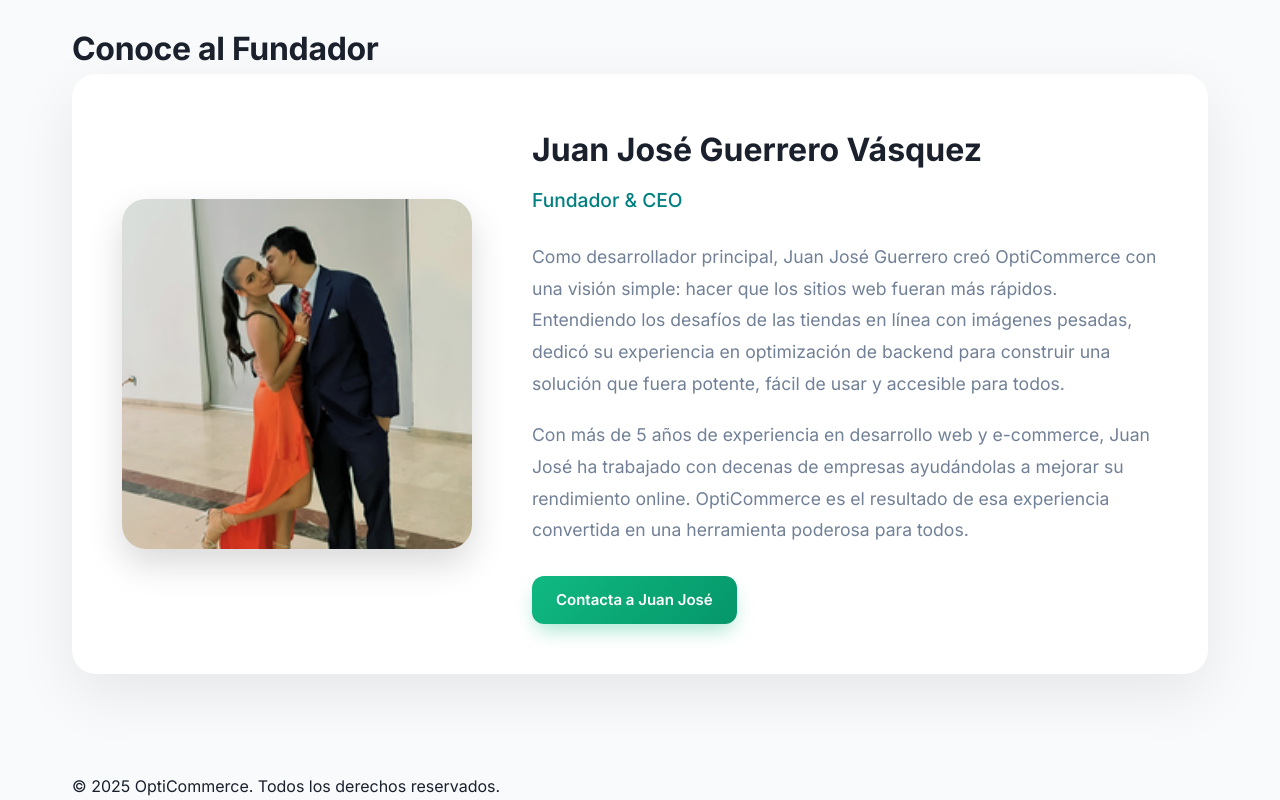
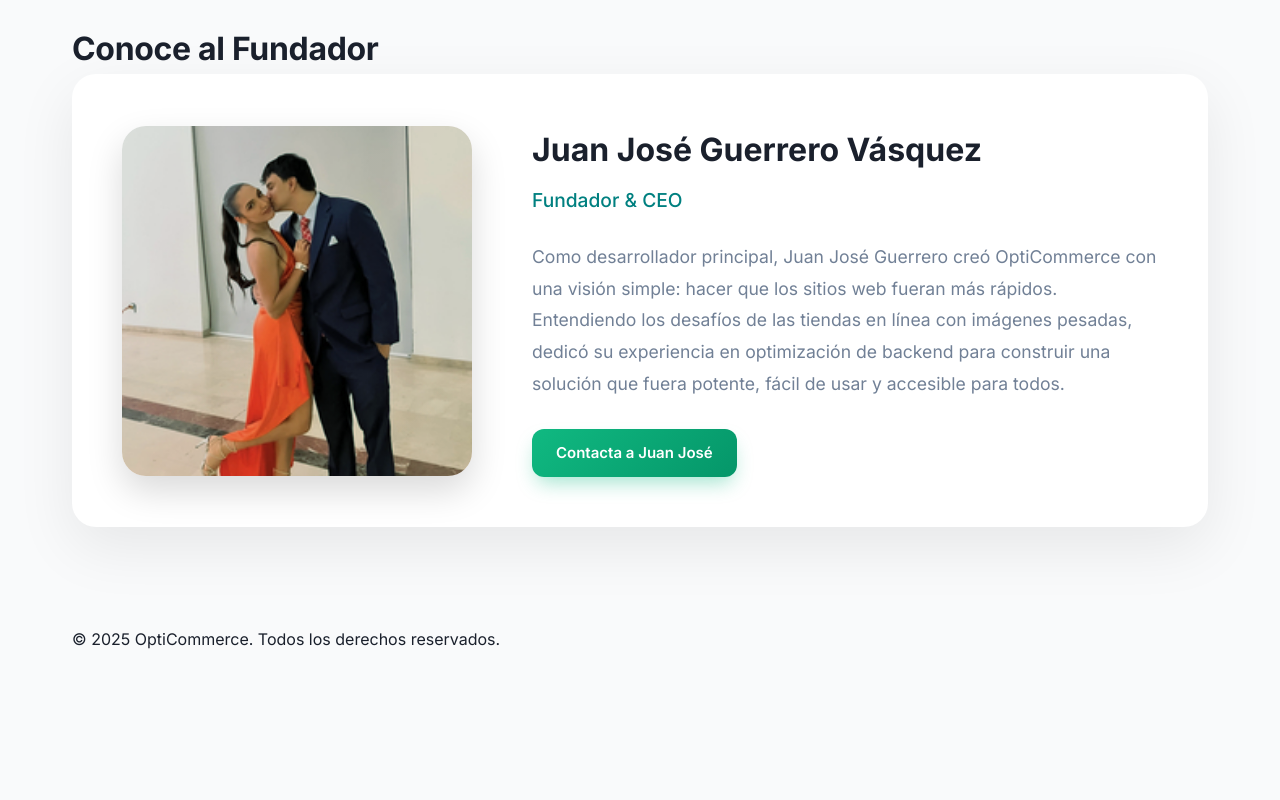
Before and after one commit to Juanjose-ctrl/optimizador-ecommerce, a Next.js app: page /about in a window 1280 px wide. Shown: the part 941-1741 px from the top of the page. After the commit the page ends 1594 px from the top, so only its background shows below. Built offline with nearby package versions, Linux system fonts and the light colour scheme.

Commit message:
fix: force dynamic contact page - clear cache

```diff
--- a/src/app/about/page.js
+++ b/src/app/about/page.js
@@ -92,9 +92,7 @@ export default function AboutPage() {
                 <p>
                   Como desarrollador principal, Juan José Guerrero creó OptiCommerce con una visión simple: hacer que los sitios web fueran más rápidos. Entendiendo los desafíos de las tiendas en línea con imágenes pesadas, dedicó su experiencia en optimización de backend para construir una solución que fuera potente, fácil de usar y accesible para todos.
                 </p>
-                <p>
-                  Con más de 5 años de experiencia en desarrollo web y e-commerce, Juan José ha trabajado con decenas de empresas ayudándolas a mejorar su rendimiento online. OptiCommerce es el resultado de esa experiencia convertida en una herramienta poderosa para todos.
-                </p>
+
                 <div style={{ marginTop: '30px' }}>
                   <Link
                     href="/contact"
```
